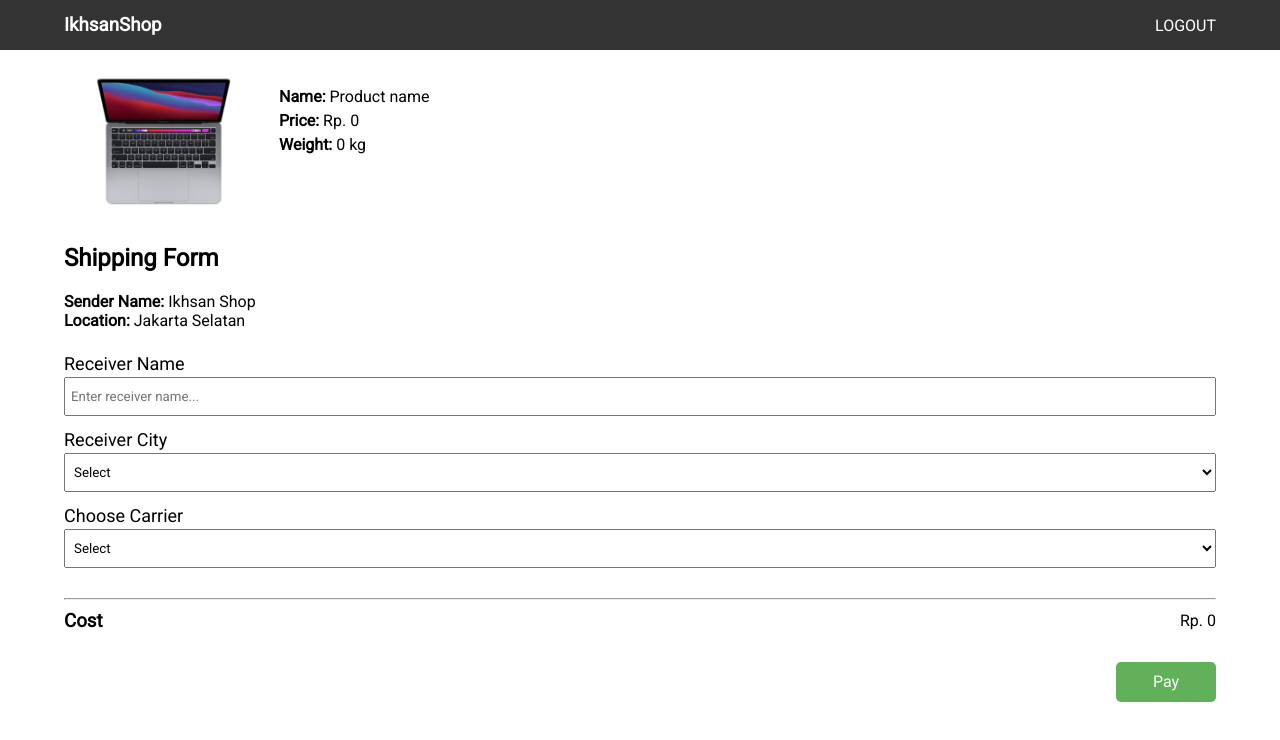
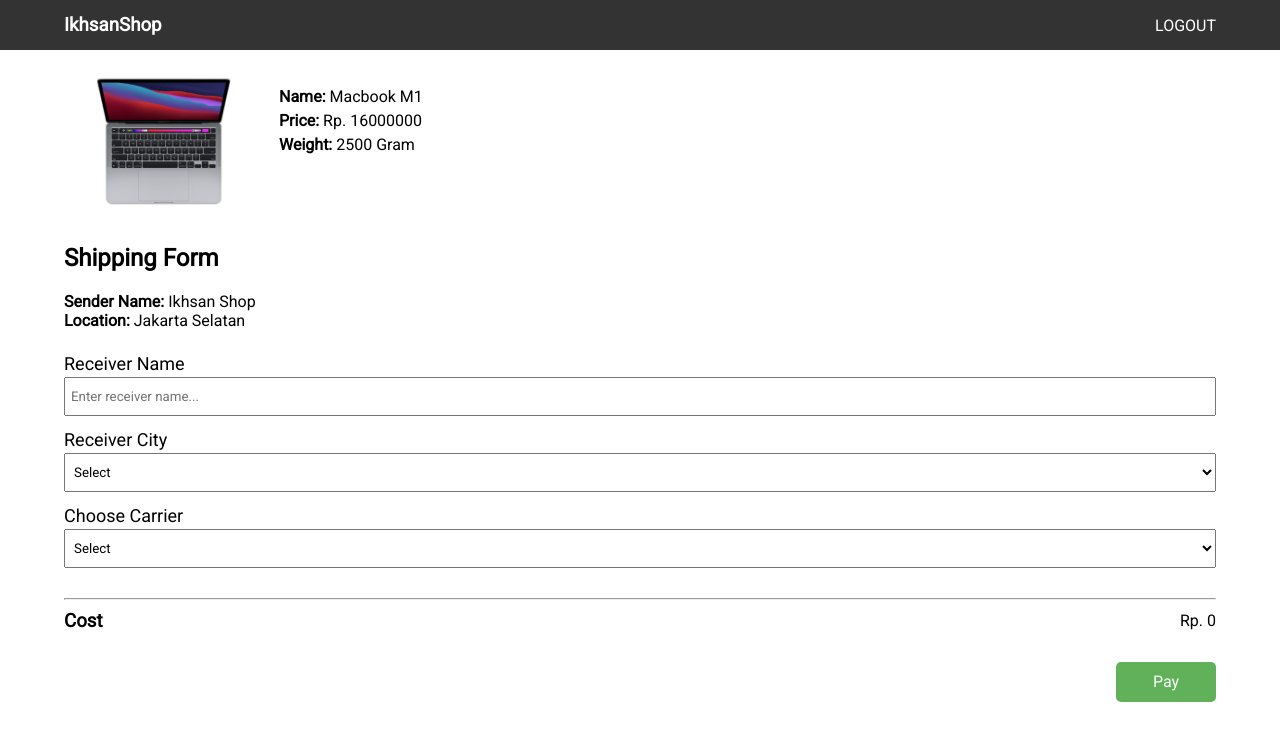
Before and after one commit to ikhsanmoh/technical-test-dot, a React (Create React App) app: page /order/1 in a window 1280 px wide. Shown: the top 740 px of the page. Built offline with nearby package versions, Linux system fonts and the light colour scheme.

Commit message:
Update products fake data

```diff
--- /dev/null
+++ b/src/fake-data/ProductsData.js
@@ -0,0 +1,9 @@
+const productsFakeData = [
+  { id: 1, name: 'Macbook M1', price: 16000000, weight: 2500, thumbnail: 'macbook-m1.png' },
+  { id: 2, name: 'Asus ROG G531GD', price: 20000000, weight: 5000, thumbnail: 'asus-rog-strix-g531gd.png' },
+  { id: 3, name: 'Keyboard Fortress K9', price: 1500000, weight: 1200, thumbnail: 'keyboard-fortress-K9-01.jpg' },
+  { id: 4, name: 'Mouse Logitech G402', price: 800000, weight: 500, thumbnail: 'mouse-gaming-logitech-g402.png' },
+  { id: 5, name: 'Headphone Rexus F55', price: 1100000, weight: 1100, thumbnail: 'headphone-gaming-rexus-f55.png' },
+]
+
+export default productsFakeData
--- a/src/pages/Order.js
+++ b/src/pages/Order.js
@@ -3,6 +3,7 @@
 
 import FormInput from '../components/FormInput'
 import Button from '../components/Button'
+import productsFakeData from '../fake-data/ProductsData'
 
 const myStyles = {
   productOverviews: {
@@ -54,6 +55,8 @@
 
   if (!id) return null
 
+  const product = productsFakeData.find(p => p.id === +id)
+
   const shippingMethods = [
     { name: 'JNE', val: 'jne' },
     { name: 'POS', val: 'pos' },
@@ -94,11 +97,11 @@
   return (
     <section>
       <div style={myStyles.productOverviews} className="product-overview">
-        <img style={myStyles.productImage} src="/assets/macbook-m1.png" alt="img" />
+        <img style={myStyles.productImage} src={`/assets/${product.thumbnail}`} alt="img" />
         <div style={myStyles.productDetails} className="info-wrapper">
-          <p><span style={myStyles.strongText}>Name: </span>Product name</p>
-          <p><span style={myStyles.strongText}>Price: </span>Rp. 0</p>
-          <p><span style={myStyles.strongText}>Weight: </span>0 kg</p>
+          <p><span style={myStyles.strongText}>Name: </span>{product.name}</p>
+          <p><span style={myStyles.strongText}>Price: </span>Rp. {product.price}</p>
+          <p><span style={myStyles.strongText}>Weight: </span>{product.weight} Gram</p>
         </div>
       </div>
       <div style={myStyles.shippingForm} className="shipping-form">
--- a/src/pages/Products.js
+++ b/src/pages/Products.js
@@ -1,5 +1,6 @@
 import { useState } from 'react'
 import Product from '../components/Product'
+import productsFakeData from '../fake-data/ProductsData'
 
 const myStyles = {
   wrapper: {
@@ -15,13 +16,7 @@
 }
 
 const Products = () => {
-  const [products, setProducts] = useState([
-    { id: 1, name: 'Macbook M1', price: 16000000, thumbnail: 'macbook-m1.png' },
-    { id: 2, name: 'Asus ROG G531GD', price: 20000000, thumbnail: 'asus-rog-strix-g531gd.png' },
-    { id: 3, name: 'Keyboard Fortress K9', price: 1500000, thumbnail: 'keyboard-fortress-K9-01.jpg' },
-    { id: 4, name: 'Mouse Logitech G402', price: 800000, thumbnail: 'mouse-gaming-logitech-g402.png' },
-    { id: 5, name: 'Headphone Rexus F55', price: 1100000, thumbnail: 'headphone-gaming-rexus-f55.png' },
-  ])
+  const [products, setProducts] = useState(productsFakeData)
 
   return (
     <section style={myStyles.wrapper}>
```
